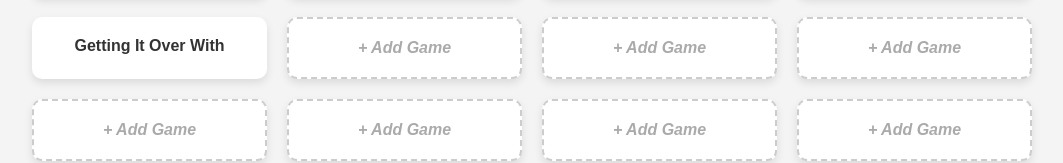
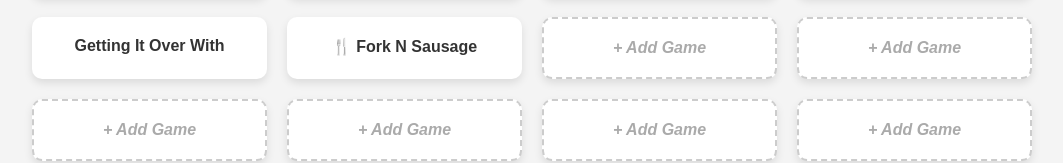
Before and after one commit to ohiosigmaskibbadyrazz/games, a plain HTML site: page index.html in a window 1280 px wide. Shown: the part 339-502 px from the top of the page, without its empty margins (108-1171 px from the left). Drawn offline with Linux system fonts and the light colour scheme.

Commit message:
Update index.html

```diff
--- a/index.html
+++ b/index.html
@@ -69,7 +69,7 @@
     <div class="game-card"><a href="game11.html">❔Guess Their Answear</a></div>
     <div class="game-card"><a href="game12.html">👨🏿 Man Runner 2048</a></div>
     <div class="game-card"><a href="game13.html"> Getting It Over With</a></div>
-    <div class="game-card coming-soon">+ Add Game</div>
+    <div class="game-card"><a href="game14.html">🍴 Fork N Sausage</a></div>
     <div class="game-card coming-soon">+ Add Game</div>
     <div class="game-card coming-soon">+ Add Game</div>
     <div class="game-card coming-soon">+ Add Game</div>
```
